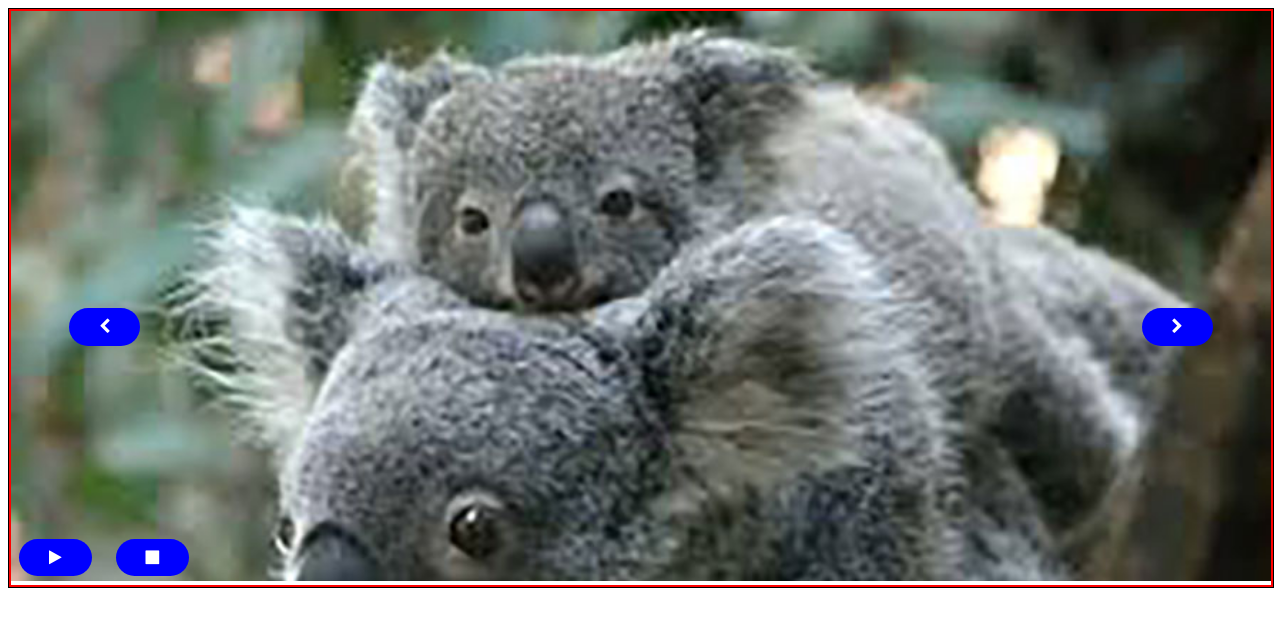
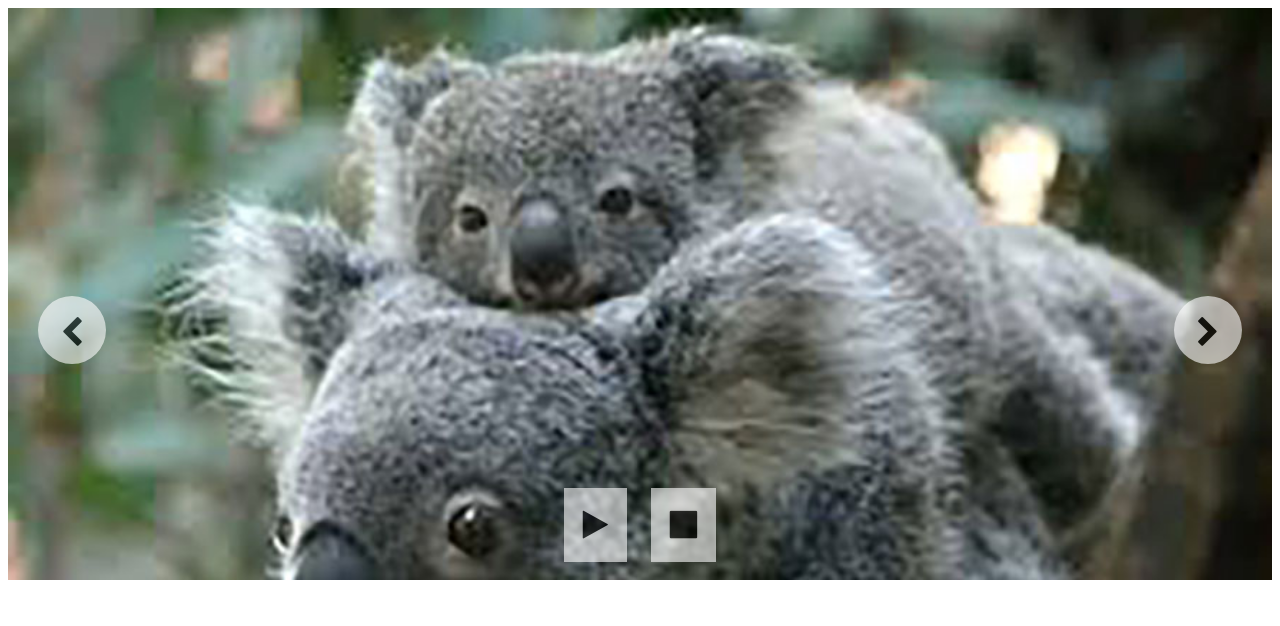
Before and after one commit to enlightenone/sliders, a plain HTML site: page sliders3.html in a window 1280 px wide. Drawn offline with Linux system fonts and the light colour scheme.

Commit message:
pre push commit

```diff
--- a/sliders3.html
+++ b/sliders3.html
@@ -2,45 +2,13 @@
 <html>
 <head>
 <title>Vow To Be Chic Slider</title>
-<style>
-/*  slider {
-    display: block;
-  }*/
-  ul {
-     list-style: none;
-     display: block;
-     margin: 0px;
-     padding: 0px;
-    }
-
-  li {
-     display: none;
-  }
-  .stop_bottom {
-    margin: 10px;
-    border-radius: 50px;
-    padding: 10px 30px;
-    background: blue;
-    color: white;
-    cursor: pointer
-  }
-
-  img {
-    width: 100%;
-  }
-
-
-</style>
-
 <link rel="stylesheet" href="https://maxcdn.bootstrapcdn.com/font-awesome/4.5.0/css/font-awesome.min.css">
 <link rel="stylesheet" href="./style/style.css">
 <script type="text/javascript" src="js/sliders.js"></script>
 </head>
 <body>
-<slider style="display: block ;border: 1px solid black; width: 100%; text-align: center; position: relative;">
-
-<!--   Images Sliders Block-->
-   <div style="border: 2px solid red;">
+<slider>
+  <!--   Images Sliders Block-->
       <ul id="images_slides">
         <li id="image_1"><img src="./images/koara.jpg"></li>
         <li id="image_2"><img src="./images/elephant.jpg"></li>
@@ -49,16 +17,16 @@
         <li id="image_5"><img src="./images/whale.jpg"></li>
         <li id="image_6"><img src="./images/dolphine.jpg"></li>
       </ul>
-   </div>
 
   <!-- End of Images Sliders Block-->
   <!--  Sliders Controller Block -->
-      <span class="stop_bottom"  style="position: absolute; top:50%; left: 50px;"onclick="Slides.prevImage()"><i class="fa fa-chevron-left"></i></span>
-      <div style="position: absolute; bottom: 20px ;with: 100%;">
-      <span class="stop_bottom" onclick="startSliders()"><i class="fa fa-play"></i></span>
-      <span class="stop_bottom" onclick="stopSliders()"><i class="fa fa-stop"></i></span>
+      <span class="arrow"  style="position: absolute; top:50%; left: 30px;"onclick="Slides.prevImage()"><i class="fa fa-chevron-left"></i></span>
+      <span class="arrow"  style="position: absolute; top:50%; right: 30px;"onclick="Slides.nextImage()"><i class="fa fa-chevron-right"></i></span>
+
+      <div class="play_bottom_bar">
+        <span class="play_bottom" onclick="startSliders()"><i class="fa fa-play"></i></span>
+        <span class="play_bottom" onclick="stopSliders()"><i class="fa fa-stop"></i></span>
       </div>
-      <span class="stop_bottom"  style="position: absolute; top:50%; right: 50px;"onclick="Slides.nextImage()"><i class="fa fa-chevron-right"></i></span>
   <!--  Sliders Controller Block -->
 </slider>
 
--- a/style/style.css
+++ b/style/style.css
@@ -1,3 +1,10 @@
+ slider {
+    display: block ;
+    width: 100%;
+    text-align: center;
+    position: relative;
+ }
+
   ul {
      list-style: none;
      display: block;
@@ -8,13 +15,41 @@
   li {
      display: none;
   }
-  .stop_bottom {
+
+  .arrow {
+    width: 30px;
+    height: 30px;
+    font-size: 32px;
+    font-weight: bold;
+    border-radius: 50%;
+    padding: 19px;
+    background: #fff;
+    color: black;
+    cursor: pointer;
+    opacity: 0.6;
+    filter: alpha(opacity=60);
+  }
+
+  .play_bottom_bar {
+    position: absolute;
+    bottom: 20px;
+    width: 100%;
+    padding: 20px 0px;
+  }
+
+  .play_bottom {
     margin: 10px;
-    border-radius: 50px;
-    padding: 10px 30px;
-    background: blue;
-    color: white;
-    cursor: pointer
+    width: 30px;
+    height: 30px;
+    font-size: 32px;
+    font-weight: bold;
+/*    border-radius: 50%;*/
+    padding: 19px;
+    background: #fff;
+    color: black;
+    cursor: pointer;
+    opacity: 0.6;
+    filter: alpha(opacity=60);
   }
 
   img {
```
